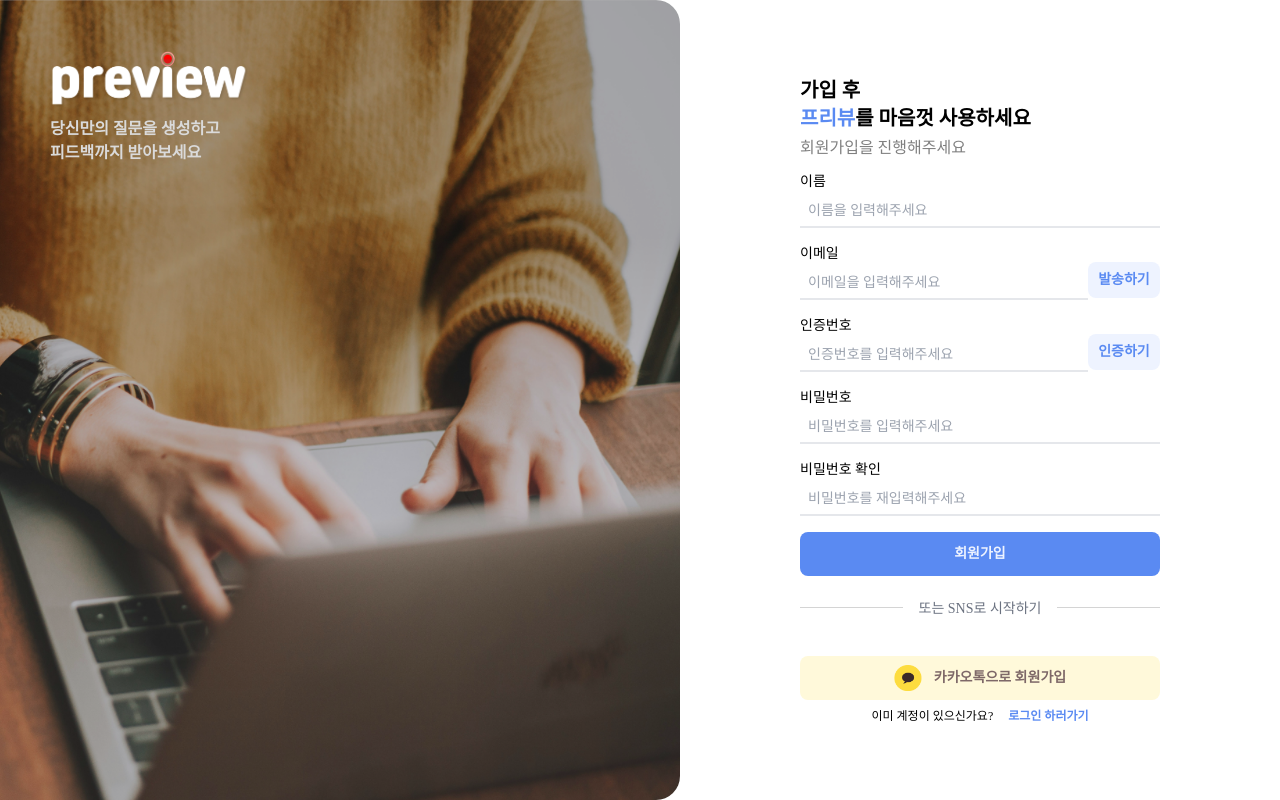
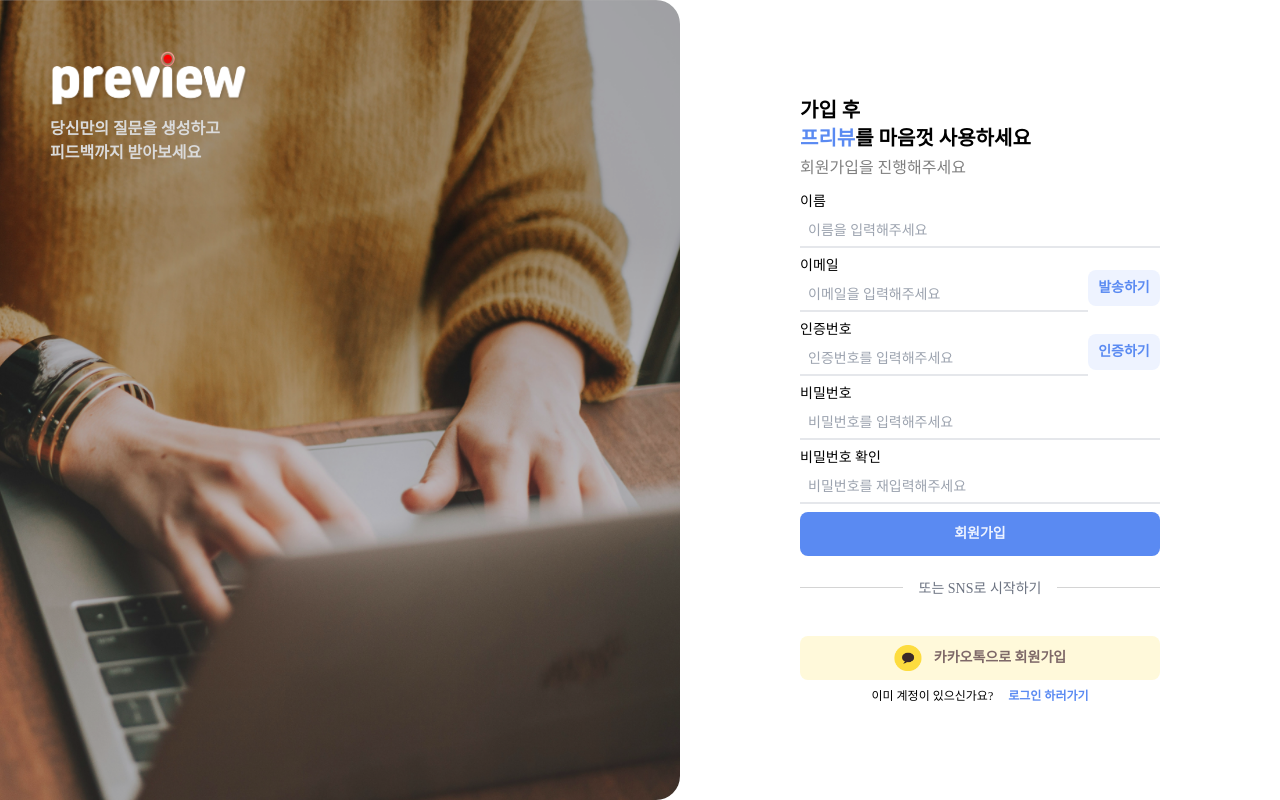
Before and after one commit to d102-preview/preview, a React (Vite) app in the folder frontend/: page /signup in a window 1280 px wide. Built offline with nearby package versions, Linux system fonts and the light colour scheme; a web font is replaced by a local one.

Commit message:
[FE] fix #24: 텍스트가 없어도 공간 차지하게 디폴트 공백 추가

```diff
--- a/frontend/src/components/@common/Input/Input.tsx
+++ b/frontend/src/components/@common/Input/Input.tsx
@@ -30,14 +30,14 @@ const Input = ({
     if (subText?.type === 'success') {
       return 'text-green-700';
     } else if (subText?.type === 'info') {
-      return 'text-gray-800';
+      return 'text-gray-400';
     } else if (subText?.type === 'error') {
       return 'text-red-500';
     }
   };
 
   return (
-    <div className="mb-4">
+    <div className="mb-2">
       {label && <div className="pb-1 text-sm">{label}</div>}
       <input
         type={type}
@@ -46,7 +46,7 @@ const Input = ({
         className={`${width} h-8 text-sm px-2 flex items-center ${borderType === 'all' ? 'border-[2px] rounded-md' : 'border-b-[2px]'} outline-none ${subText?.type === 'error' ? 'focus:border-red-500' : 'focus:border-MAIN1'} `}
         {...props}
       />
-      {subText && <div className={`text-xs pt-1 pl-2 ${setSubTextStyle()}`}>{subText.text}</div>}
+      {subText && <div className={`text-xs pt-1 pl-2 ${setSubTextStyle()}`}>{subText.text}&nbsp;</div>}
     </div>
   );
 };
```
